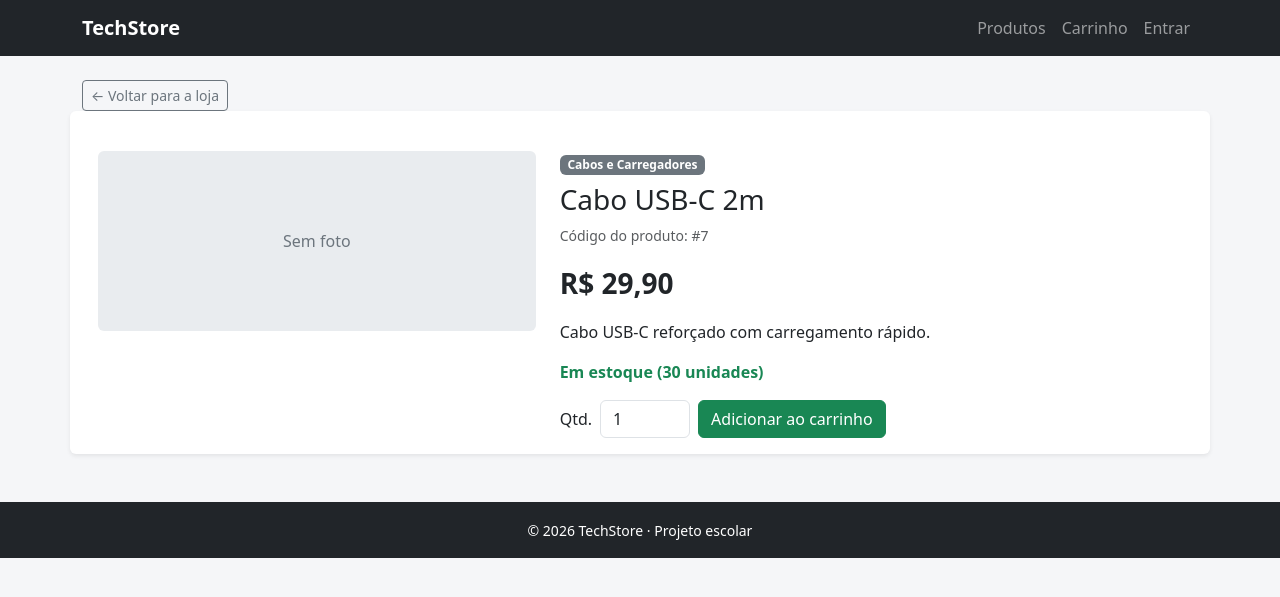
After one commit to dudagi64-art/loja, a PHP site: page /produto.php?id=7 in a window 1280 px wide. The commit adds this page. Shown: the top 597 px of the page. Run offline with PHP 8.4, Linux system fonts and the light colour scheme; data comes from the database, SQL or seed files in the repository.

Commit message:
Página de detalhes do produto

```diff
--- /dev/null
+++ b/css/style.css
@@ -0,0 +1,18 @@
+body {
+    background-color: #f5f6f8;
+}
+
+/* Todas as fotos dos produtos com o mesmo tamanho, sem esticar */
+.foto-produto {
+    height: 180px;
+    object-fit: contain;
+    background-color: #ffffff;
+    padding: 10px;
+}
+
+/* Quadro cinza para quando o produto ainda não tem foto */
+.sem-foto {
+    height: 180px;
+    background-color: #e9ecef;
+    color: #6c757d;
+}
--- /dev/null
+++ b/includes/cabecalho.php
@@ -0,0 +1,31 @@
+<!DOCTYPE html>
+<html lang="pt-BR">
+<head>
+    <meta charset="UTF-8">
+    <meta name="viewport" content="width=device-width, initial-scale=1.0">
+    <title><?= htmlspecialchars($titulo ?? 'TechStore') ?></title>
+
+    <link href="https://cdn.jsdelivr.net/npm/bootstrap@5.3.3/dist/css/bootstrap.min.css" rel="stylesheet">
+    <link rel="stylesheet" href="css/style.css">
+</head>
+<body>
+
+    <nav class="navbar navbar-expand-md navbar-dark bg-dark">
+        <div class="container">
+            <a class="navbar-brand fw-bold" href="index.php">TechStore</a>
+
+            <button class="navbar-toggler" data-bs-toggle="collapse" data-bs-target="#menu">
+                <span class="navbar-toggler-icon"></span>
+            </button>
+
+            <div class="collapse navbar-collapse" id="menu">
+                <ul class="navbar-nav ms-auto">
+                    <li class="nav-item"><a class="nav-link" href="index.php">Produtos</a></li>
+                    <li class="nav-item"><a class="nav-link" href="carrinho.php">Carrinho</a></li>
+                    <li class="nav-item"><a class="nav-link" href="login.php">Entrar</a></li>
+                </ul>
+            </div>
+        </div>
+    </nav>
+
+    <main class="container my-4">
--- /dev/null
+++ b/includes/rodape.php
@@ -0,0 +1,9 @@
+    </main>
+
+    <footer class="bg-dark text-white text-center py-3 mt-5">
+        <small>&copy; <?= date('Y') ?> TechStore · Projeto escolar</small>
+    </footer>
+
+    <script src="https://cdn.jsdelivr.net/npm/bootstrap@5.3.3/dist/js/bootstrap.bundle.min.js"></script>
+</body>
+</html>
--- /dev/null
+++ b/produto.php
@@ -0,0 +1,85 @@
+<?php
+require 'config/conexao.php';
+
+// ========== 1. PEGA O ID DO PRODUTO PELA URL ==========
+// Exemplo: produto.php?id=3
+$id = (int) ($_GET['id'] ?? 0);
+
+
+// ========== 2. BUSCA O PRODUTO NO BANCO (prepared statement) ==========
+$consulta = $pdo->prepare(
+    "SELECT p.*, c.nome AS categoria
+     FROM produtos p
+     JOIN categorias c ON c.id = p.categoria_id
+     WHERE p.id = :id AND p.ativo = 1"
+);
+$consulta->bindValue(':id', $id, PDO::PARAM_INT);
+$consulta->execute();
+$produto = $consulta->fetch();   // fetch() pega UMA linha (ou false se não achar)
+
+
+// ========== 3. MOSTRA A PÁGINA ==========
+$titulo = $produto ? 'TechStore - ' . $produto['nome'] : 'Produto não encontrado';
+require 'includes/cabecalho.php';
+?>
+
+<a href="index.php" class="btn btn-outline-secondary btn-sm mb-4">&larr; Voltar para a loja</a>
+
+<?php if (!$produto): ?>
+
+    <div class="alert alert-warning">Produto não encontrado.</div>
+
+<?php else: ?>
+
+    <div class="row g-4 bg-white rounded shadow-sm p-3">
+
+        <!-- Foto -->
+        <div class="col-md-5">
+            <?php if (is_file('img/produtos/' . $produto['imagem'])): ?>
+                <img src="img/produtos/<?= htmlspecialchars($produto['imagem']) ?>"
+                     class="img-fluid rounded" alt="<?= htmlspecialchars($produto['nome']) ?>">
+            <?php else: ?>
+                <div class="sem-foto rounded d-flex align-items-center justify-content-center">Sem foto</div>
+            <?php endif; ?>
+        </div>
+
+        <!-- Informações -->
+        <div class="col-md-7">
+            <span class="badge bg-secondary mb-2"><?= htmlspecialchars($produto['categoria']) ?></span>
+            <h1 class="h3"><?= htmlspecialchars($produto['nome']) ?></h1>
+            <p class="text-muted small">Código do produto: #<?= $produto['id'] ?></p>
+
+            <p class="fs-3 fw-bold">R$ <?= number_format($produto['preco'], 2, ',', '.') ?></p>
+
+            <p><?= nl2br(htmlspecialchars($produto['descricao'] ?? '')) ?></p>
+
+            <!-- Indicador de estoque -->
+            <?php if ($produto['estoque'] == 0): ?>
+                <p class="text-danger fw-bold">Esgotado</p>
+            <?php elseif ($produto['estoque'] <= 5): ?>
+                <p class="text-warning fw-bold">Últimas <?= $produto['estoque'] ?> unidades!</p>
+            <?php else: ?>
+                <p class="text-success fw-bold">Em estoque (<?= $produto['estoque'] ?> unidades)</p>
+            <?php endif; ?>
+
+            <!-- Adicionar ao carrinho (o carrinho é a próxima etapa) -->
+            <?php if ($produto['estoque'] > 0): ?>
+                <form method="post" action="carrinho.php" class="d-flex gap-2 align-items-center">
+                    <input type="hidden" name="acao" value="adicionar">
+                    <input type="hidden" name="produto_id" value="<?= $produto['id'] ?>">
+
+                    <label for="quantidade" class="form-label mb-0">Qtd.</label>
+                    <input type="number" id="quantidade" name="quantidade" value="1"
+                           min="1" max="<?= $produto['estoque'] ?>" class="form-control" style="width: 90px">
+
+                    <button type="submit" class="btn btn-success">Adicionar ao carrinho</button>
+                </form>
+            <?php else: ?>
+                <button class="btn btn-secondary" disabled>Indisponível</button>
+            <?php endif; ?>
+        </div>
+    </div>
+
+<?php endif; ?>
+
+<?php require 'includes/rodape.php'; ?>
```
Also changed, not shown: index.php (+92 -2 lines).
